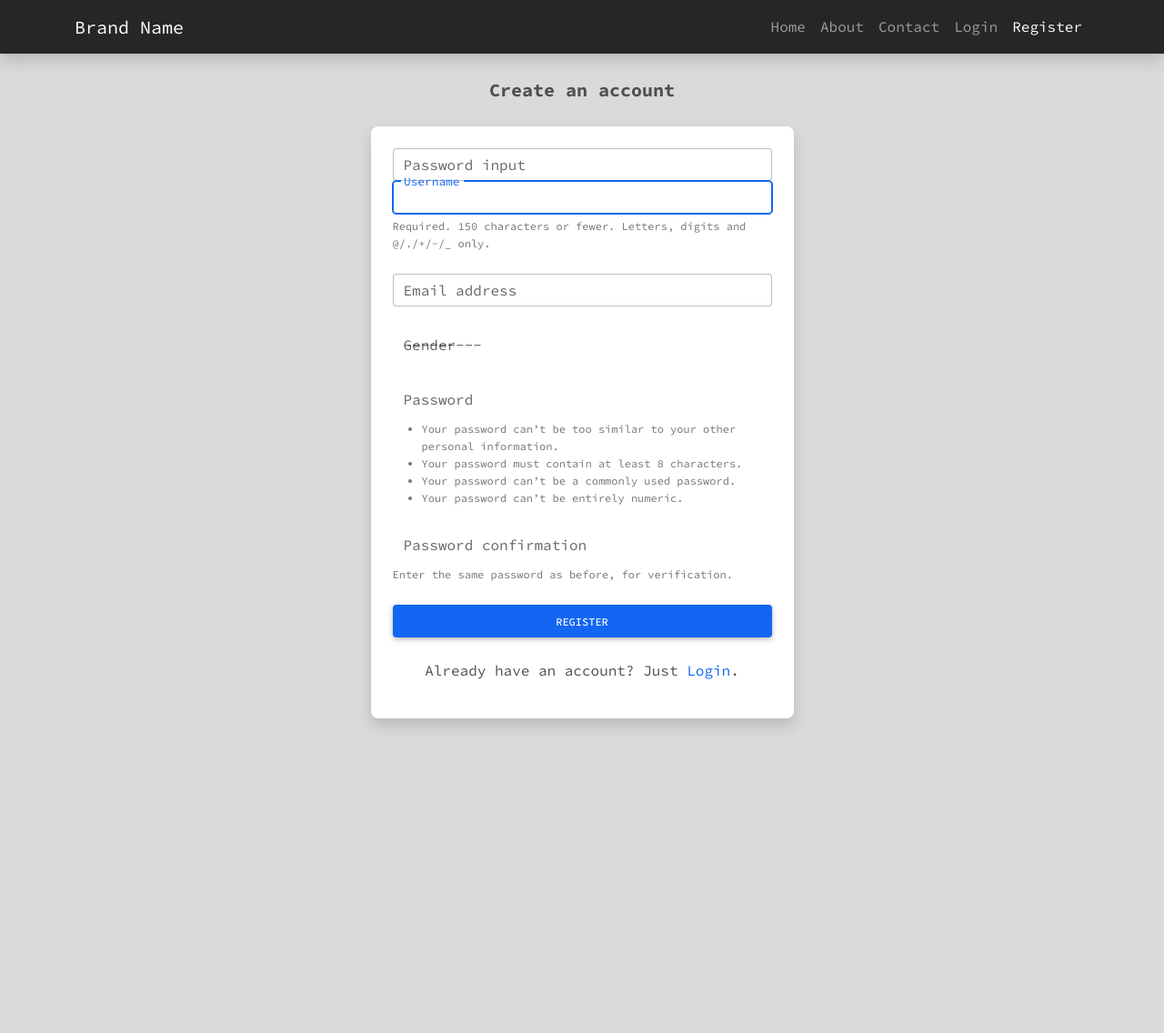
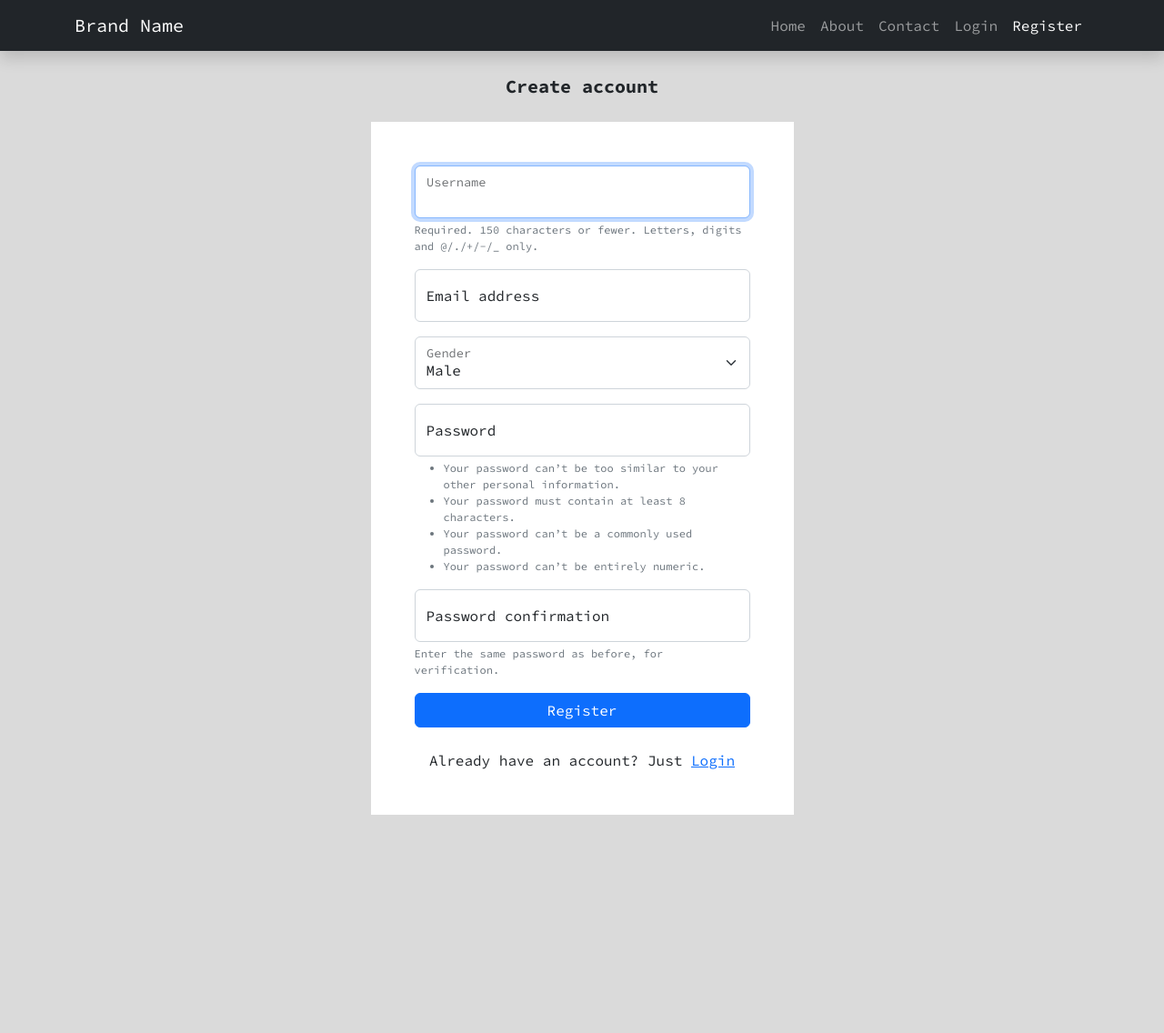
Before and after one commit to originull4/django_bootsrap, a Django app: page /account/register/ in a window 1280 px wide. Shown: the top 1136 px of the page at 91% size. Run offline with Django 4.2, Linux system fonts and the light colour scheme.

Commit message:
fix form.html bugs

```diff
--- a/account/forms.py
+++ b/account/forms.py
@@ -13,8 +13,10 @@ class RegistrationForm(UserCreationForm):
     def __init__(self, *args, **kwargs):
         super(RegistrationForm, self).__init__(*args, **kwargs)
         for visible in self.visible_fields():
-            visible.field.widget.attrs['class'] = 'form-control'
-            # visible.field.widget.attrs['placeholder'] = visible.label
+            if visible.widget_type == 'select':
+                visible.field.widget.attrs['class'] = 'form-select'
+            else: visible.field.widget.attrs['class'] = 'form-control'
+            visible.field.widget.attrs['placeholder'] = visible.label
 
 
 class LoginForm(AuthenticationForm):
@@ -23,7 +25,7 @@ class LoginForm(AuthenticationForm):
         super(LoginForm, self).__init__(*args, **kwargs)
         for field in self.visible_fields():
             field.field.widget.attrs['class'] = 'form-control'
-            # field.field.widget.attrs['placeholder'] = field.label
+            field.field.widget.attrs['placeholder'] = field.label
 
 
 class PasswordForm(PasswordChangeForm):
--- a/account/models.py
+++ b/account/models.py
@@ -13,7 +13,7 @@ def avatar_upload(instance, filename):
 class Account(AbstractUser):
     GENDER_CHOICES = (('Male', 'Male'),('Female', 'Female'))
 
-    gender = models.CharField(max_length=6, blank=False, choices=GENDER_CHOICES)
+    gender = models.CharField(max_length=6, blank=False, choices=GENDER_CHOICES, default='Male')
     avatar = models.ImageField(upload_to=avatar_upload, default='avatars/default.png')
 
 
--- a/templates/account/register.html
+++ b/templates/account/register.html
@@ -2,12 +2,12 @@
 {% block title %}Register{% endblock title %}
 
 {% block content %}
-<div class="fs-5 fw-bolder my-4 text-center">Create an account</div>
-<div class="container">
-  <div class="card col-md-6 col-lg-5 mx-auto shadow">
-    <div class="card-body">
-      {% include "form.html" with form=form btn_text='Register'%}
-      <p class="text-center">Already have an account? Just <a href="{% url 'account:login' %}">Login</a>.</p>
+<div class="fs-5 fw-bolder my-4 text-center">Create account</div>
+<div class="container mt-4">
+  <div class="col-xl-5 col-md-8 bg-white shadow-5-strong mx-auto p-5">
+    {% include "form.html" with form=form btn_text='Register'%}
+    <div class="text-center">
+      Already have an account? Just <a href="{% url 'account:login' %}">Login</a>
     </div>
   </div>
 </div>
--- a/templates/base.html
+++ b/templates/base.html
@@ -12,14 +12,11 @@
   <!-- Favicon-->
   <link rel="icon" type="image/x-icon" href="{% static 'assets/favicon.ico' %}" />
 
-  <!-- Bootstrap Core v5.2 CSS -->
-  <!-- <link rel="stylesheet" href="{% static 'css/bootstrap.css' %}" /> -->
-
-  <!-- MDB -->
-  <link rel="stylesheet" href="{% static 'css/mdb.min.css' %}">
-
   <!-- Font Awesome -->
   <link href="https://cdnjs.cloudflare.com/ajax/libs/font-awesome/6.0.0/css/all.min.css" rel="stylesheet" />
+
+  <!-- Bootstrap Core v5.2 CSS -->
+  <link href="https://cdn.jsdelivr.net/npm/bootstrap@5.2.0-beta1/dist/css/bootstrap.min.css" rel="stylesheet">
 
   <!-- Custom Styles -->
   <link rel="stylesheet" href="{% static 'css/base.css' %}">
@@ -95,10 +92,7 @@
   </footer>
 
   <!-- Bootstrap v5.2 bundle JavaScript -->
-  <!-- <script src="{% static 'js/bootstrap.bundle.js' %}"></script> -->
-
-  <!-- MDB JavaScript -->
-  <script src="{% static 'js/mdb.min.js' %}"></script>
+  <script src="https://cdn.jsdelivr.net/npm/bootstrap@5.2.0-beta1/dist/js/bootstrap.bundle.min.js"></script>
 
   <!-- Additional Scripts -->
   <script src="{% static 'js/scripts.js' %}"></script>
--- a/templates/form.html
+++ b/templates/form.html
@@ -1,10 +1,5 @@
 <form method="post">
   {% csrf_token %}
-  <div class="form-outline">
-    <input type="password" id="typePassword" class="form-control" />
-    <label class="form-label" for="typePassword">Password input</label>
-  </div>
-
 
   {% if form.non_field_errors %}
   <!-- Form Errors -> If Form Clean Mehtod raise error -->
@@ -17,12 +12,9 @@
 
 
   {% for field in form %}
-  <div class="mb-4">
-
-    <div class="form-outline">
+    <div class="form-floating mb-3">
       {{ field }}
-      <label for="{{ field.id_for_label }}" class="form-label">{{ field.label }}</label>
-    </div>
+      <label for="{{ field.id_for_label }}">{{ field.label }}</label>
 
       {% if field.help_text %}
       <!-- help text -->
@@ -37,6 +29,6 @@
     </div>
   {% endfor %}
 
-  <button type="submit" class="btn btn-primary btn-block mb-4">{{ btn_text }}</button>
+  <button type="submit" class="btn btn-primary w-100 mb-4">{{ btn_text }}</button>
 
 </form>
```
Also changed, not shown: templates/account/login.html (+0 -14 lines), templates/account/profile.html (+4 -16 lines), db.sqlite3. Lines whose indentation alone changed are shown as unchanged.
